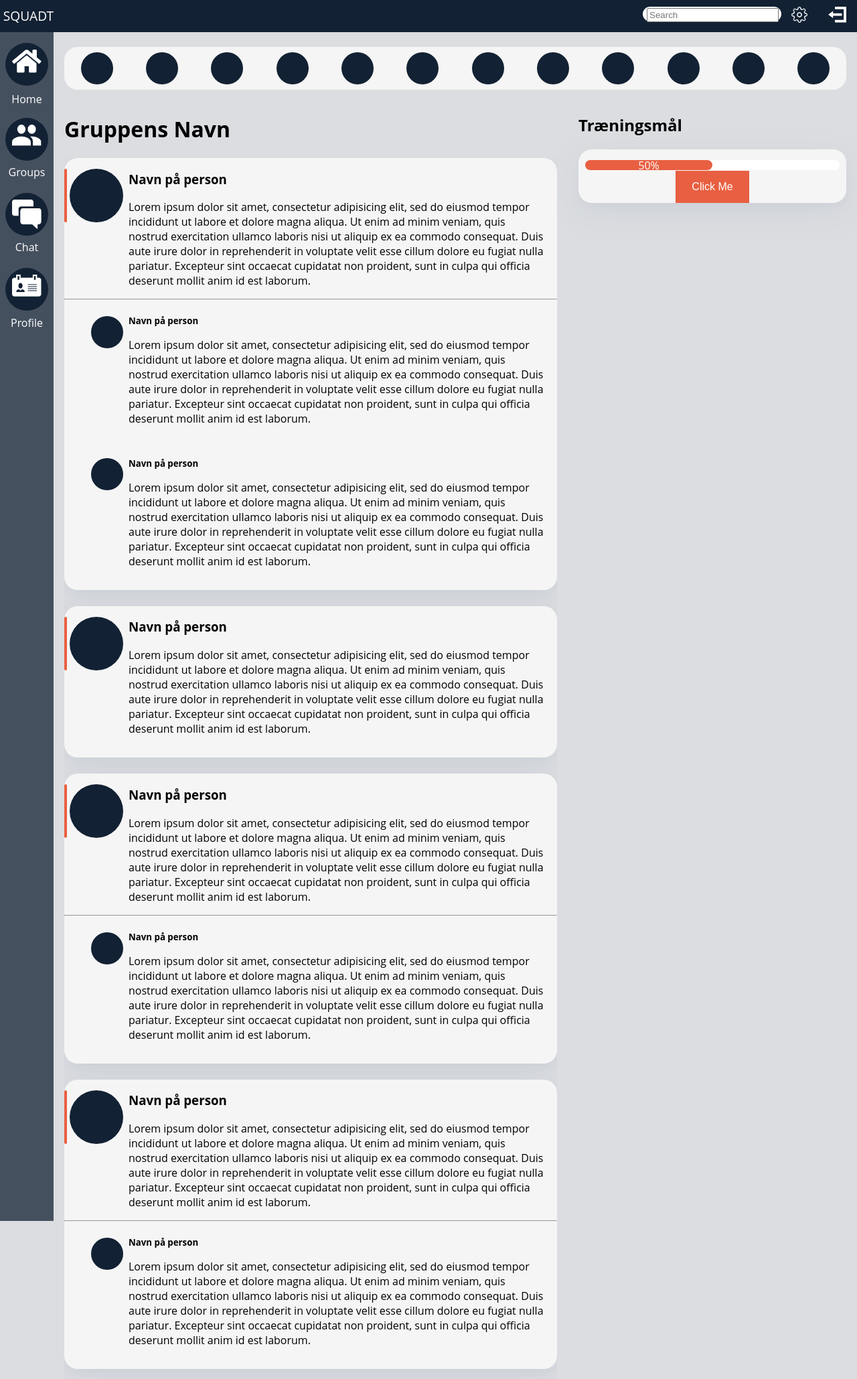
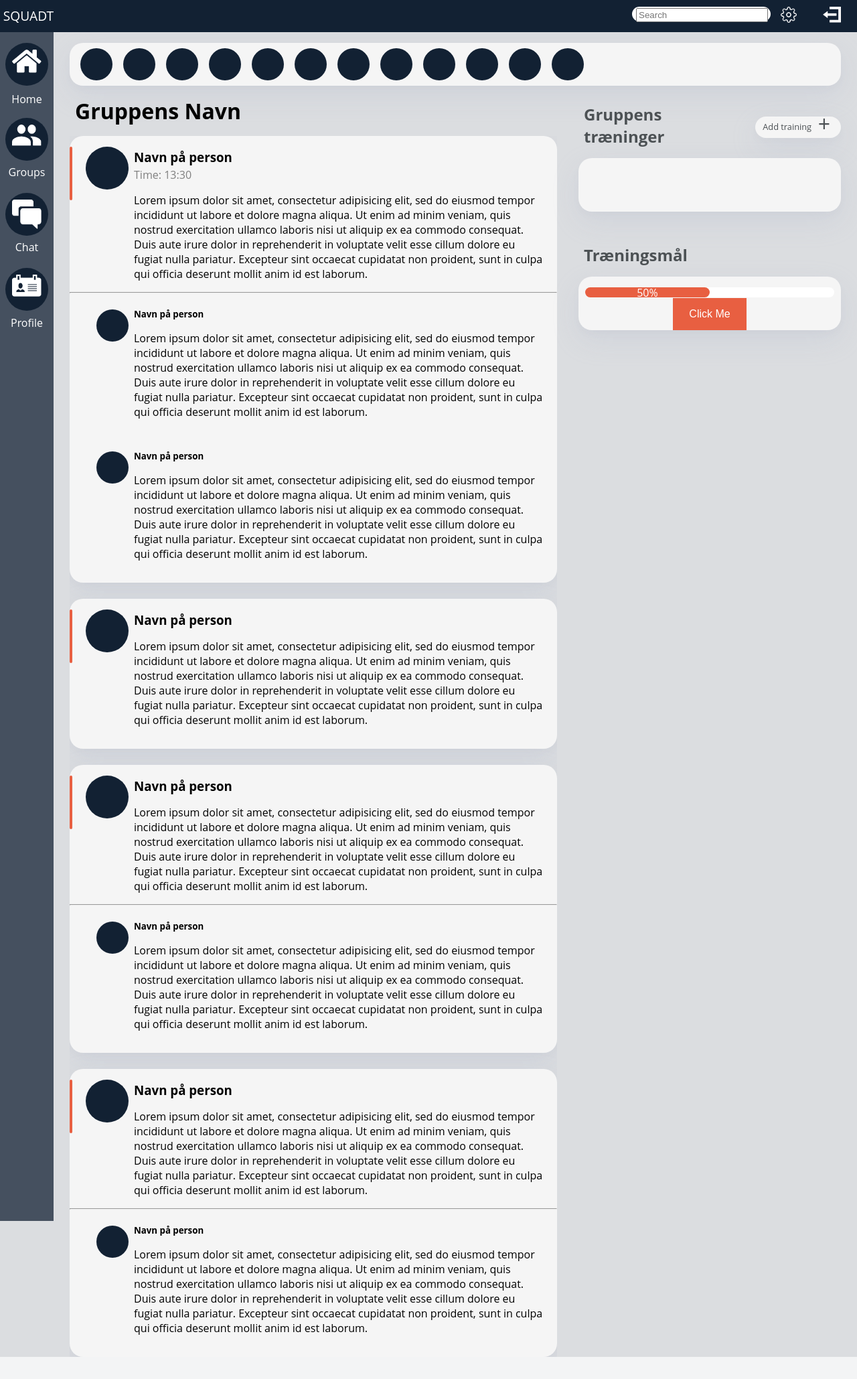
Before and after one commit to Spooph1/Squadt, a PHP site: the page made by Hjemmeside/Semester template.html in a window 1280 px wide. Shown: the whole page at 67% size. After the commit the page ends 2026 px from the top, so only its background shows below. Run offline with PHP 8.4, Linux system fonts and the light colour scheme.

Commit message:
Kidd er din far

```diff
--- a/Hjemmeside/Semester template.html
+++ b/Hjemmeside/Semester template.html
@@ -35,12 +35,14 @@
 		<!-- ////////// kolonne 1 ///////// -->
 		<div class="column-1">
 			<h1>Gruppens Navn</h1>
+
 			<div class="posts-wrapper">
 				<div class="content">
 						<div class="content-top">
 							<div class="top-billede"></div>
 							<ul>
 								<li><h3>Navn på person</h3></li>
+								<li><span>Time: 13:30</span> </li>
 								<li><p>Lorem ipsum dolor sit amet, consectetur adipisicing elit, sed do eiusmod tempor incididunt ut labore et dolore magna aliqua. Ut enim ad minim veniam, quis nostrud exercitation ullamco laboris nisi ut aliquip ex ea commodo consequat. Duis aute irure dolor in reprehenderit in voluptate velit esse cillum dolore eu fugiat nulla pariatur. Excepteur sint occaecat cupidatat non proident, sunt in culpa qui officia deserunt mollit anim id est laborum.</p></li>
 							</ul>
 						</div>
@@ -107,6 +109,29 @@
 		</div>
 		 <!-- ////////// kolonne 2 ///////// -->
 		<div class="column-2">
+			<div class="session-wrapper">
+				<h2>Gruppens træninger</h2>
+				<div class="add-session" id="add-session-popup">
+					<p>Add training</p>
+					<!-- The Modal -->
+					<div class="modul-wrapper">
+						<!-- Modal content -->
+						<div class="modul-content-wrapper">
+					    <div class="modal-header">
+					      <span class="close">&times;</span>
+					      <h2>Modal Header</h2>
+					    </div>
+					    <div class="modal-body">
+					      <p>Lorem ipsum dolor sit amet, consectetur adipisicing elit, sed do eiusmod tempor incididunt ut labore et dolore magna aliqua. Ut enim ad minim veniam, quis nostrud exercitation ullamco laboris nisi ut aliquip ex ea commodo consequat. Duis aute irure dolor in reprehenderit in voluptate velit esse cillum dolore eu fugiat nulla pariatur. Excepteur sint occaecat cupidatat non proident, sunt in culpa qui officia deserunt mollit anim id est laborum.</p>
+					    </div>
+					  </div>
+					</div>
+
+				</div>
+			</div>
+			<div class="traingingSessions-wrapper">
+			</div>
+
 			<h2>Træningsmål</h2>
 			<div class="traingingGoal-wrapper">
 				<div class="progression-container">
@@ -116,7 +141,7 @@
 				<button id="progressbar-click">Click Me</button>
 			</div>
 		</div>
-		-->
+
 	</main>
 
 	<script src="javascript/index.js" charset="utf-8" defer></script>
@@ -145,8 +170,24 @@
 						// beregn procent fra 100 -> width
 						$(".progression-bar").html(currentWidthPercent+"%");
 					}
-				}
-	}})});
+				}}})
+		// Get the modal
+		var modul = $(".modul-content-wrapper");
+		// Get the <span> element that closes the modal
+		var close = $(".close");
+		// Get the button that opens the modal
+		$("#add-session-popup").click(()=>{
+			$(modul).css("display, block");
+		})
+		$(closeButton).click(()=>{
+			$(modul).css("display, none");
+		})
+		$(window).click(()=>{
+			if (event.target == modul || event.target == close) {
+				$(modul).css("display, none");
+			}
+		})
+	});
 	</script>
 </body>
 </html>
--- a/Hjemmeside/css/index.css
+++ b/Hjemmeside/css/index.css
@@ -10,6 +10,8 @@
 	  --body-text-color: #5A5A5A;
 	  --container-background-color: #F5F5F5;
 	  --mainContainer-background-color: #FFFFFF;
+    --h2-color: #4c5154;
+    --content-span-color: grey;
     font-size: 16px;
   }
 /* ////////// default ///////// */
@@ -110,37 +112,40 @@ main {
   .menuicons{
     height: 24px; /* Setting height for top bar icons */
     margin-left: 15px; /* Setting left margin for top bar icons */
-    margin-right: 1rem; /* Setting right margin for top bar icons */
+    margin-right: 1.5rem; /* Setting right margin for top bar icons */
   }
     /* ////////// foreslåede grupper ///////// */
     .topbar-groups {
       grid-area: recommended;
       background-color: var(--container-background-color);
-      margin: 1rem 1rem -1rem 6rem;
+      box-shadow: 0 5px 10px rgba(154,160,185,.05), 0 15px 40px rgba(166,173,201,.2);
+      margin: 2rem 1.5rem -1rem 6.5rem;
       border-radius: 20px;
       display: flex;
       flex-direction: row;
       height: 4rem;
-      justify-content: space-around;
+      justify-content:flex-start;
       align-items: center;
+      overflow-x: scroll;
     }
     .groups {
       background-color: var(--main-navbar-color);
       border-radius: 50%;
-    	width: 3rem;
+    	min-width: 3rem;
     	height: 3rem;
+      margin-left: 1rem;
     }
   /* ////////// kolonne 1 ///////// */
   .column-1 {
     grid-area: main;
-    margin-left: 6rem;
+    margin-left: 6.5rem;
   }
   .column-1 h1 {
+    margin: 0rem 1rem 1rem 0.5rem;
   }
   .posts-wrapper {
     overflow-y: scroll;
     height: 100vh;
-    margin-top: 0rem;
   }
   .posts-wrapper::-webkit-scrollbar {
     display: none;
@@ -186,13 +191,16 @@ main {
           position: absolute;
           background-color: var(--main-navbar-color);
           border-radius: 50%;
-          width: 5rem;
-          height: 5rem;
-          margin-left: 0.5rem;
+          width: 4rem;
+          height: 4rem;
+          margin-left: 1.5rem;
           margin-top: 1rem;
         }
         .content-top h3 {
-
+          margin-bottom: 0.2rem;
+        }
+        .content-top span {
+          color: var(--content-span-color);
         }
       .content hr {
         margin-top: -1rem;
@@ -225,8 +233,127 @@ main {
   /* ////////// kolonne 1 ///////// */
   .column-2 {
     grid-area: sidebar;
-    margin-right: 1rem;
+    margin-right: 1.5rem;
   }
+    .session-wrapper {
+      display: flex;
+      flex-direction: row;
+      align-items: center;
+      justify-content: space-between;
+    }
+    .column-2 h2 {
+      margin: 0.6rem 1rem 1rem 0.5rem;
+      color: var(--h2-color);
+    }
+      .add-session {
+        background-color: var(--container-background-color);
+        box-shadow: 0 5px 10px rgba(154,160,185,.05), 0 15px 40px rgba(166,173,201,.2);
+        min-width: 8rem;
+        border-radius: 20px;
+        height: 2rem;
+        position: relative;
+        cursor: pointer;
+      }
+      .add-session::after {
+        content: '\002B'; /* css entities : svarer til ' + ' */
+        color: var(--h2-color);
+        font-size: 2rem;
+        position: absolute;
+        right: 1rem;
+        bottom: 0rem;
+      }
+      .add-session p {
+        color: var(--h2-color);
+        position: absolute;
+        font-size: 0.8rem;
+        bottom: -0.3rem;
+        margin-left: 0.7rem;
+      }
+        /* popup modul (background) */
+        .modul-wrapper {
+          display: none; /* Hidden by default */
+          position: fixed; /* Stay in place */
+          z-index: 1; /* Sit on top */
+          padding-top: 100px; /* Location of the box */
+          left: 0;
+          top: 0;
+          width: 100%; /* Full width */
+          height: 100%; /* Full height */
+          overflow: auto; /* Enable scroll if needed */
+          background-color: rgb(0,0,0); /* Fallback color */
+          background-color: rgba(0,0,0,0.4); /* Black w/ opacity */
+        }
+        /* Modal Content */
+        .modul-content-wrapper {
+          position: relative;
+          background-color: var(--container-background-color);
+          box-shadow: 0 5px 10px rgba(154,160,185,.05), 0 15px 40px rgba(166,173,201,.2);
+
+          border-radius: 20px;
+          margin: auto;
+          padding: 0;
+          border: 1px solid #888;
+          width: 80%;
+          box-shadow: 0 4px 8px 0 rgba(0,0,0,0.2),0 6px 20px 0 rgba(0,0,0,0.19);
+          -webkit-animation-name: animatetop;
+          -webkit-animation-duration: 0.4s;
+          animation-name: animatetop;
+          animation-duration: 0.4s;
+          cursor: default;
+        }
+
+        /* Add Animation */
+        @-webkit-keyframes animatetop {
+          from {top:-300px; opacity:0}
+          to {top:0; opacity:1}
+        }
+
+        @keyframes animatetop {
+          from {top:-300px; opacity:0}
+          to {top:0; opacity:1}
+        }
+
+        /* The Close Button */
+        .close {
+          color: white;
+          float: right;
+          font-size: 28px;
+          font-weight: bold;
+          cursor: pointer;
+        }
+
+        .close:hover,
+        .close:focus {
+          color: #000;
+          text-decoration: none;
+          cursor: pointer;
+        }
+
+        .modal-header {
+          padding: 2px 16px;
+          background-color: #5cb85c; /* slet */
+          color: white;
+        }
+
+        .modal-body {padding: 2px 16px;}
+
+        .modal-footer {
+          padding: 2px 16px;
+          background-color: #5cb85c; /* slet */
+          color: white;
+        }
+        /* end */
+
+    .traingingSessions-wrapper {
+      background-color: var(--container-background-color);
+      box-shadow: 0 5px 10px rgba(154,160,185,.05), 0 15px 40px rgba(166,173,201,.2);
+      width: 100%;
+      border-radius: 20px;
+      position: relative;
+      min-height: 80px;
+      margin-bottom: 3rem;
+    }
+
     .traingingGoal-wrapper {
       background-color: var(--container-background-color);
       box-shadow: 0 5px 10px rgba(154,160,185,.05), 0 15px 40px rgba(166,173,201,.2);
@@ -286,11 +413,11 @@ main {
     }
     .sidebar-wrapper ul li {
       float: left;
-      margin-top: -0.7rem;
+      margin-top: 0rem;
       margin-left: 2rem;
     }
     .sidebar-wrapper ul li:first-child {
-      margin-top: -0.7rem;
+      margin-top: 0rem;
       margin-left: 0rem;
     }
     .sidebar-wrapper ul li p {
```
Also changed, not shown: 4 other files.
